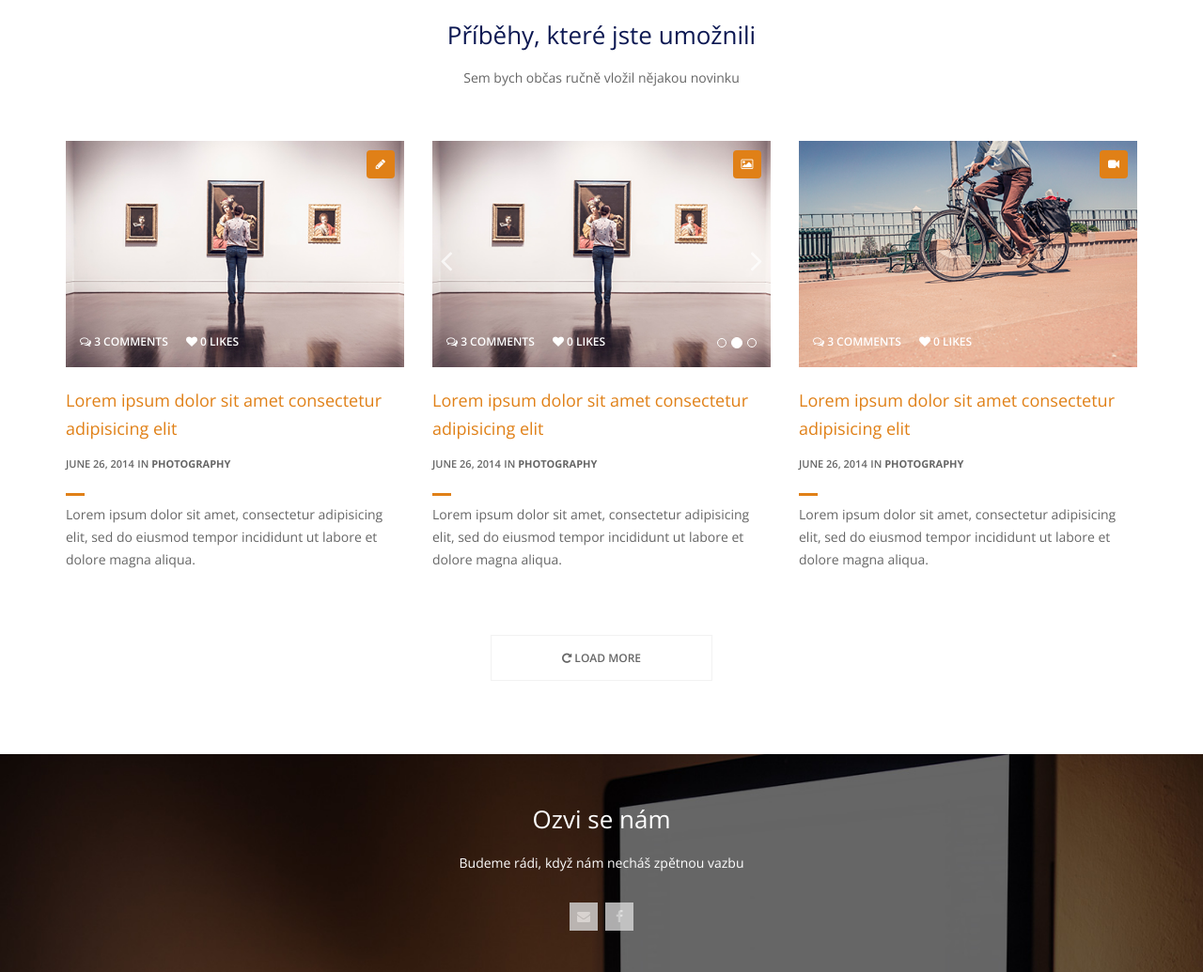
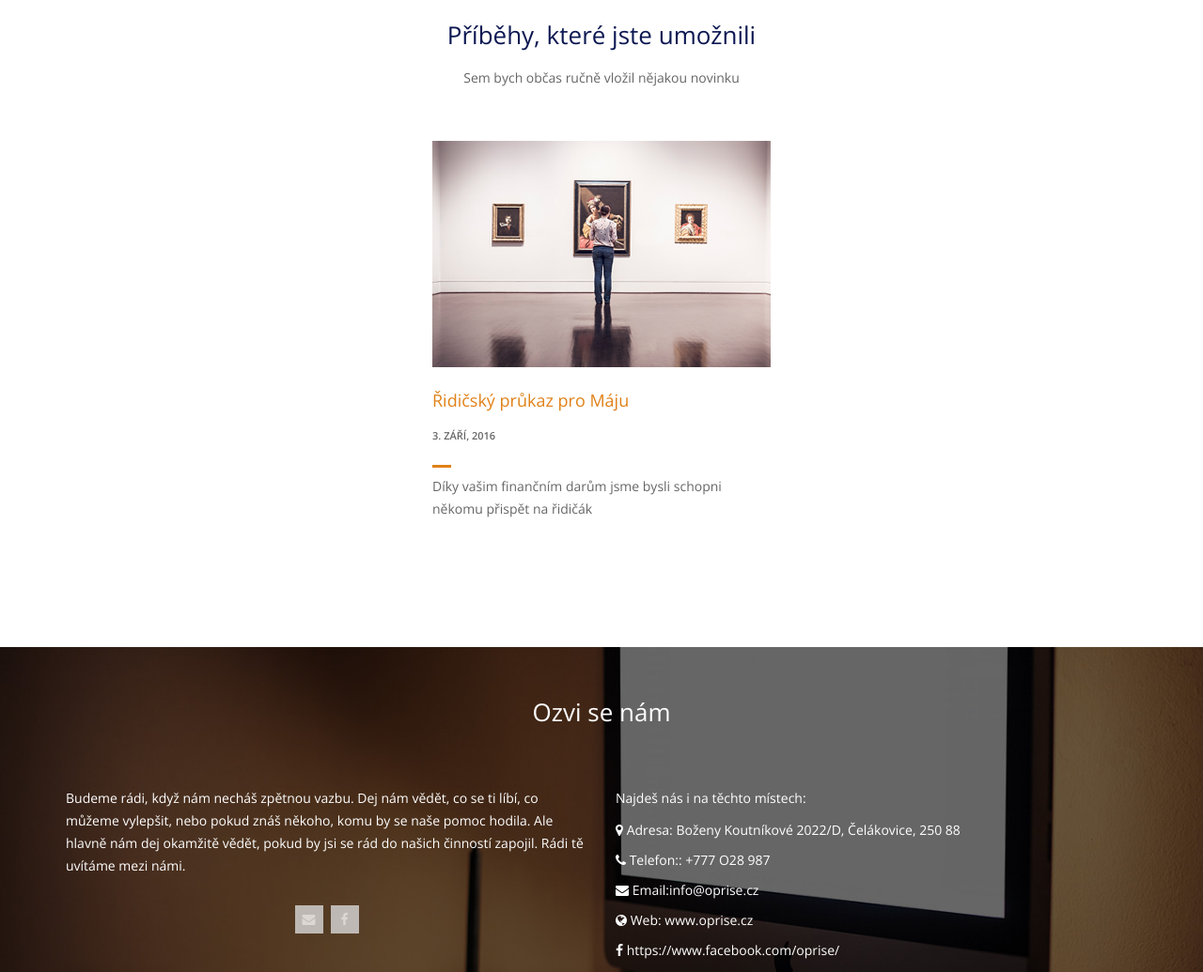
Before and after one commit to senkadam/podeprioprise, a website: page index.html in a window 1280 px wide. Shown: the part 4701-5736 px from the top of the page at 94% size. Drawn offline with nearby package versions, Linux system fonts and the light colour scheme; some packages are replaced by stand-ins of ours.

Commit message:
nejaky dalsi zmeny

```diff
--- a/index.html
+++ b/index.html
@@ -527,9 +527,9 @@
                         </div>
                         <div class="social-icons">
                             <ul>
-                                <li><a class="facebook" href="#"><i class="fa fa-facebook"></i></a></li>
-                                <li><a class="twitter" href="#"><i class="fa fa-twitter"></i></a></li>
-                                <li><a class="dribbble" href="#"><i class="fa fa-instagram"></i></a></li>
+                                <li><a class="facebook" href="https://www.facebook.com/adam.senk"><i class="fa fa-facebook"></i></a></li>
+                                <li><a class="twitter" href="https://twitter.com/senkadam"><i class="fa fa-twitter"></i></a></li>
+                                <li><a class="dribbble" href="https://www.instagram.com/senkadam"><i class="fa fa-instagram"></i></a></li>
                             </ul>
                         </div>
                     </div>
@@ -546,7 +546,7 @@
                         </div>
                         <div class="social-icons">
                             <ul>
-                                <li><a class="facebook" href="#"><i class="fa fa-facebook"></i></a></li>
+                                <li><a class="facebook" href="https://www.facebook.com/tadeas.bajusz"><i class="fa fa-facebook"></i></a></li>
                             </ul>
                         </div>
                     </div>
@@ -633,94 +633,34 @@
         </div>
         <div class="blog-posts">
             <div class="row">
-                <div class="col-sm-4 wow fadeInUp" data-wow-duration="1000ms" data-wow-delay="400ms">
+                <div class="col-sm-4 wow fadeInUp" data-wow-duration="1000ms" data-wow-delay="100ms">
+
+                </div>
+                <div class="col-sm-4 wow fadeInUp" data-wow-duration="1000ms" data-wow-delay="300ms">
                     <div class="post-thumb">
                         <a href="#"><img class="img-responsive" src="images/blog/1.jpg" alt=""></a>
-                        <div class="post-meta">
+                        <!--<div class="post-meta">
                             <span><i class="fa fa-comments-o"></i> 3 Comments</span>
                             <span><i class="fa fa-heart"></i> 0 Likes</span>
                         </div>
                         <div class="post-icon">
                             <i class="fa fa-pencil"></i>
-                        </div>
+                        </div> -->
                     </div>
                     <div class="entry-header">
-                        <h3><a href="#">Lorem ipsum dolor sit amet consectetur adipisicing elit</a></h3>
-                        <span class="date">June 26, 2014</span>
-                        <span class="cetagory">in <strong>Photography</strong></span>
+                        <h3><a href="#">Řidičský průkaz pro Máju</a></h3>
+                        <span class="date">3. září, 2016</span>
+
                     </div>
                     <div class="entry-content">
-                        <p>Lorem ipsum dolor sit amet, consectetur adipisicing elit, sed do eiusmod tempor incididunt ut
-                            labore et dolore magna aliqua. </p>
+                        <p>Díky vašim finančním darům jsme bysli schopni někomu přispět na řidičák </p>
                     </div>
+
                 </div>
-                <div class="col-sm-4 wow fadeInUp" data-wow-duration="1000ms" data-wow-delay="600ms">
-                    <div class="post-thumb">
-                        <div id="post-carousel" class="carousel slide" data-ride="carousel">
-                            <ol class="carousel-indicators">
-                                <li data-target="#post-carousel" data-slide-to="0" class="active"></li>
-                                <li data-target="#post-carousel" data-slide-to="1"></li>
-                                <li data-target="#post-carousel" data-slide-to="2"></li>
-                            </ol>
-                            <div class="carousel-inner">
-                                <div class="item active">
-                                    <a href="#"><img class="img-responsive" src="images/blog/2.jpg" alt=""></a>
-                                </div>
-                                <div class="item">
-                                    <a href="#"><img class="img-responsive" src="images/blog/1.jpg" alt=""></a>
-                                </div>
-                                <div class="item">
-                                    <a href="#"><img class="img-responsive" src="images/blog/3.jpg" alt=""></a>
-                                </div>
-                            </div>
-                            <a class="blog-left-control" href="#post-carousel" role="button" data-slide="prev"><i
-                                    class="fa fa-angle-left"></i></a>
-                            <a class="blog-right-control" href="#post-carousel" role="button" data-slide="next"><i
-                                    class="fa fa-angle-right"></i></a>
-                        </div>
-                        <div class="post-meta">
-                            <span><i class="fa fa-comments-o"></i> 3 Comments</span>
-                            <span><i class="fa fa-heart"></i> 0 Likes</span>
-                        </div>
-                        <div class="post-icon">
-                            <i class="fa fa-picture-o"></i>
-                        </div>
-                    </div>
-                    <div class="entry-header">
-                        <h3><a href="#">Lorem ipsum dolor sit amet consectetur adipisicing elit</a></h3>
-                        <span class="date">June 26, 2014</span>
-                        <span class="cetagory">in <strong>Photography</strong></span>
-                    </div>
-                    <div class="entry-content">
-                        <p>Lorem ipsum dolor sit amet, consectetur adipisicing elit, sed do eiusmod tempor incididunt ut
-                            labore et dolore magna aliqua. </p>
-                    </div>
-                </div>
-                <div class="col-sm-4 wow fadeInUp" data-wow-duration="1000ms" data-wow-delay="800ms">
-                    <div class="post-thumb">
-                        <a href="#"><img class="img-responsive" src="images/blog/3.jpg" alt=""></a>
-                        <div class="post-meta">
-                            <span><i class="fa fa-comments-o"></i> 3 Comments</span>
-                            <span><i class="fa fa-heart"></i> 0 Likes</span>
-                        </div>
-                        <div class="post-icon">
-                            <i class="fa fa-video-camera"></i>
-                        </div>
-                    </div>
-                    <div class="entry-header">
-                        <h3><a href="#">Lorem ipsum dolor sit amet consectetur adipisicing elit</a></h3>
-                        <span class="date">June 26, 2014</span>
-                        <span class="cetagory">in <strong>Photography</strong></span>
-                    </div>
-                    <div class="entry-content">
-                        <p>Lorem ipsum dolor sit amet, consectetur adipisicing elit, sed do eiusmod tempor incididunt ut
-                            labore et dolore magna aliqua. </p>
-                    </div>
-                </div>
+                <div class="col-sm-4 wow fadeInUp" data-wow-duration="1000ms" data-wow-delay="500ms">
+
             </div>
-            <div class="load-more wow fadeInUp" data-wow-duration="1000ms" data-wow-delay="500ms">
-                <a href="#" class="btn-loadmore"><i class="fa fa-repeat"></i> Load More</a>
-            </div>
+
         </div>
     </div>
 </section><!--/#blog-->
@@ -732,20 +672,22 @@
                 <div class="heading text-center col-sm-8 col-sm-offset-2 wow fadeInUp" data-wow-duration="1000ms"
                      data-wow-delay="300ms">
                     <h2>Ozvi se nám</h2>
-                    <p>Budeme rádi, když nám necháš zpětnou vazbu</p>
-                    <div class="social-icons">
-                        <ul>
-                            <li><a class="envelope" href="mailto:info@oprise.cz"><i class="fa fa-envelope"></i></a></li>
-                            <li><a class="facebook" href="https://www.facebook.com/oprise/"><i
-                                    class="fa fa-facebook"></i></a></li>
-                        </ul>
-                    </div>
+
                 </div>
             </div>
             <div class="contact-form wow fadeIn" data-wow-duration="1000ms" data-wow-delay="600ms">
                 <div class="row">
                     <div class="col-sm-6">
-                        <form id="main-contact-form" name="contact-form" method="post" action="#">
+                        <p>Budeme rádi, když nám necháš zpětnou vazbu. Dej nám vědět, co se ti líbí, co můžeme vylepšit, nebo pokud znáš někoho, komu by se naše pomoc hodila.
+                            Ale hlavně nám dej okamžitě vědět, pokud by jsi se rád do našich činností zapojil. Rádi tě uvítáme mezi námi.</p>
+                        <div class="social-icons center">
+                            <ul>
+                                <li><a class="envelope" href="mailto:info@oprise.cz"><i class="fa fa-envelope"></i></a></li>
+                                <li><a class="facebook" href="https://www.facebook.com/oprise/"><i
+                                        class="fa fa-facebook"></i></a></li>
+                            </ul>
+                        </div>
+                       <!-- <form id="main-contact-form" name="contact-form" method="post" action="#">
                             <div class="row  wow fadeInUp" data-wow-duration="1000ms" data-wow-delay="300ms">
                                 <div class="col-sm-6">
                                     <div class="form-group">
@@ -767,7 +709,7 @@
                             <div class="form-group">
                                 <button type="submit" class="btn-submit">Odešli</button>
                             </div>
-                        </form>
+                        </form> -->
                     </div>
                     <div class="col-sm-6">
                         <div class="contact-info wow fadeInUp" data-wow-duration="1000ms" data-wow-delay="300ms">
@@ -781,7 +723,7 @@
                                         href="mailto:info@oprise.cz">info@oprise.cz</a></li>
                                 <li><i class="fa fa-globe"></i> <span> Web:</span> <a href="#">www.oprise.cz</a>
                                 </li>
-                                <li><i class="fa fa-facebook"></i> <span><a href="https://www.facebook.com/oprise/">https://www.facebook.com/oprise/</a>
+                                <li><i class="fa fa-facebook"></i> <span><a href="https://www.facebook.com/oprise/">https://www.facebook.com/oprise/</a></span>
                                 </li>
                             </ul>
                         </div>
@@ -812,7 +754,7 @@
                 </div>
 
                 <div class="col-sm-6">
-                    <p class="pull-right">Vytvořil <a href="http://www.themeum.com/"
+                    <p class="pull-right">Vytvořil <a href="https://www.facebook.com/adam.senk"
                                                       style="text-decoration: underline ">Adam
                         Šenk</a> a tým Opři se</p>
                 </div>
```
